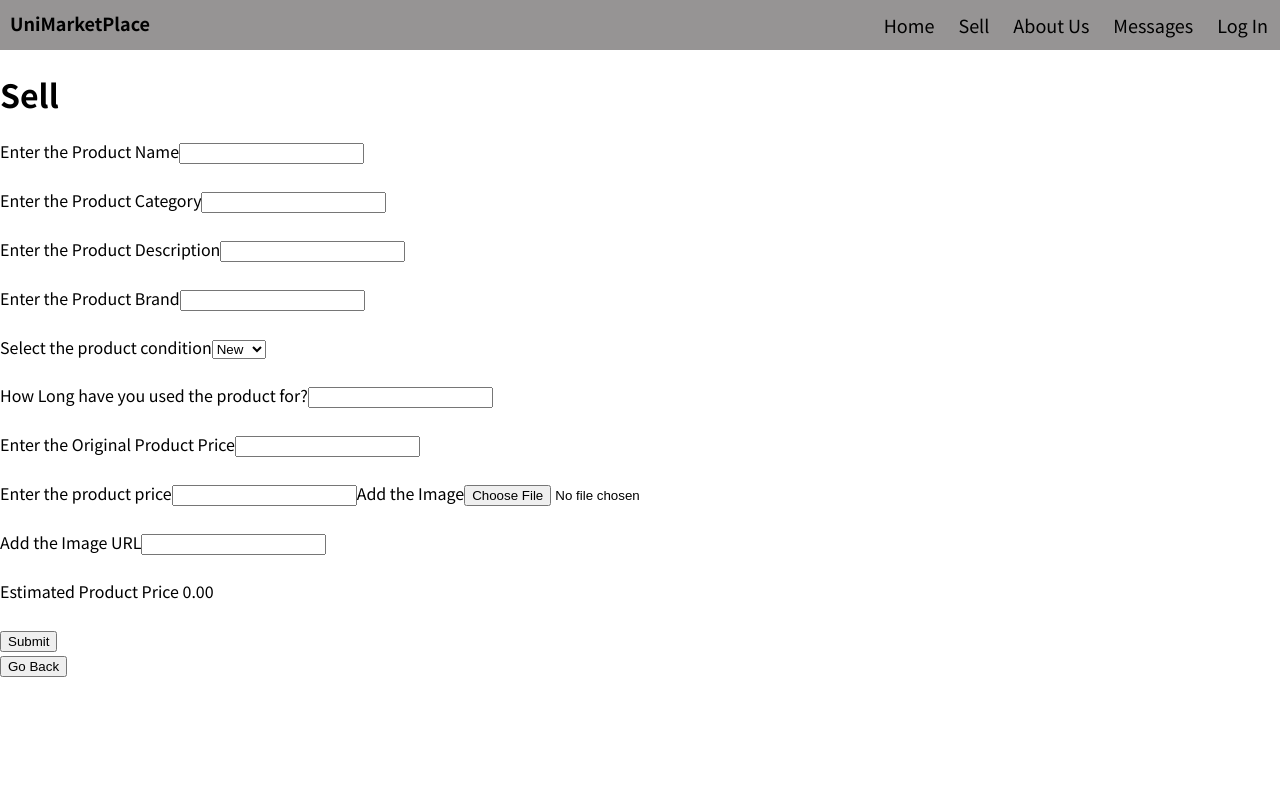
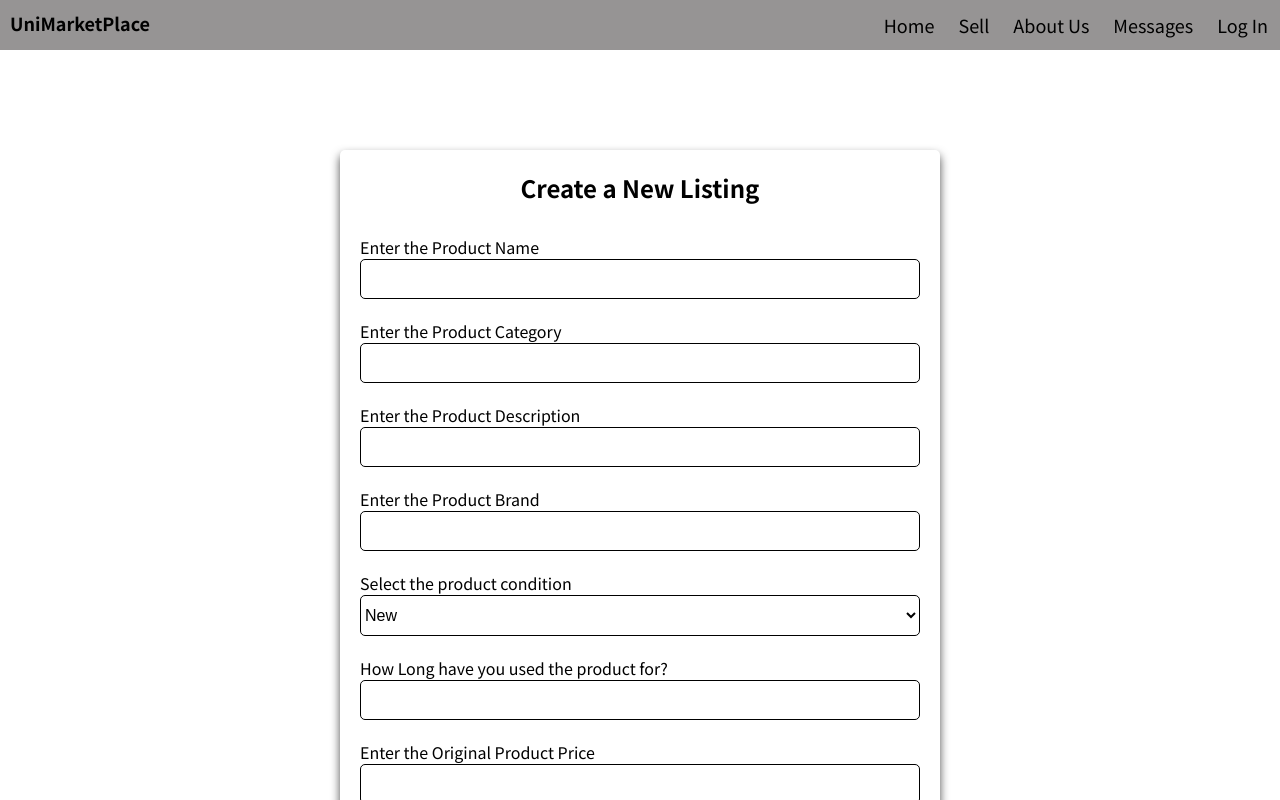
Before and after one commit to rxn233/unimarketplace, a React (Create React App) app in the folder client/: page /createlisting in a window 1280 px wide. Shown: the top 800 px of the page. Built offline with nearby package versions, Linux system fonts and the light colour scheme; no server answers.

Commit message:
css changes

```diff
--- a/client/src/components/Sell/CreateListing.js
+++ b/client/src/components/Sell/CreateListing.js
@@ -1,6 +1,7 @@
 import React, { useEffect, useState } from "react";
 import axios from "axios";
 import { useNavigate } from "react-router";
+import list_style from "./CreateListing.module.css";
 
 function CreateListing() {
   const [userId, setUserId] = useState(localStorage.getItem("user_id"));
@@ -101,9 +102,10 @@ function CreateListing() {
   }
 
   return (
-    <div>
+    <div className={list_style["list-box"]}>
+      <h2>Create a New Listing</h2>
       <form onSubmit={submitHandler}>
-        <h1>Sell</h1>
+        <div className={list_style["list-details"]}>
           <label htmlFor="product_name">Enter the Product Name</label>
           <input
             onChange={productNameHandler}
@@ -112,8 +114,6 @@ function CreateListing() {
             id="product_name"
             required
           />
-        <br />
-        <br />
           <label htmlFor="product_category">Enter the Product Category</label>
           <input
             onChange={productCategoryHandler}
@@ -122,8 +122,6 @@ function CreateListing() {
             id="product_category"
             required
           />
-        <br />
-        <br />
           <label htmlFor="product_description">
             Enter the Product Description
           </label>
@@ -133,8 +131,6 @@ function CreateListing() {
             name="product_description"
             id="product_description"
           />
-        <br />
-        <br />
           <label htmlFor="product_brand">Enter the Product Brand</label>
           <input
             onChange={productBrandHandler}
@@ -143,9 +139,9 @@ function CreateListing() {
             id="product_brand"
             required
           />
-        <br />
-        <br />
-        <label htmlFor="product_condition">Select the product condition</label>
+          <label htmlFor="product_condition">
+            Select the product condition
+          </label>
           <select
             name="product_condition"
             onChange={productConditionHandler}
@@ -154,8 +150,6 @@ function CreateListing() {
             <option value="new">New</option>
             <option value="used">Used</option>
           </select>
-        <br />
-        <br />
           <label htmlFor="product_duration">
             How Long have you used the product for?
           </label>
@@ -164,8 +158,6 @@ function CreateListing() {
             type="number"
             id="product_duration"
           />
-        <br />
-        <br />
           <label htmlFor="original_product_price">
             Enter the Original Product Price
           </label>
@@ -175,7 +167,6 @@ function CreateListing() {
             type="number"
             id="original_product_price"
           />
-        <br /> <br />
           <label htmlFor="product_price">Enter the product price</label>
           <input
             onChange={productPriceHandler}
@@ -189,8 +180,6 @@ function CreateListing() {
             name="product_image"
             id="product_image"
           />
-        <br />
-        <br />
           <label htmlFor="product_image_url">Add the Image URL</label>
           <input
             onChange={productImageURLHandler}
@@ -198,13 +187,12 @@ function CreateListing() {
             name="product_image_url"
             id="product_image_url"
           />
-        <br />
-        <br />
-        <label htmlFor="estimated_price">Estimated Product Price </label>
+          <label htmlFor="estimated_price">
+            <b>Estimated Product Price:</b> £
+          </label>
           {parseFloat(estimatedPrice).toFixed(2)}
-        <br />
-        <br />
           <button type="submit">Submit</button>
+        </div>
       </form>
       <button onClick={backHandler}>Go Back</button>
     </div>
--- /dev/null
+++ b/client/src/components/Sell/CreateListing.module.css
@@ -0,0 +1,74 @@
+.list-box {
+  max-width: 600px;
+  margin: 100px auto;
+  padding: 20px;
+  background-color: #fff;
+  border-radius: 5px;
+  box-shadow: 0 5px 10px rgba(0, 0, 0, 0.7);
+}
+
+.list-box h2 {
+  margin: 0 0 30px;
+  padding: 0;
+  color: #000000;
+  text-align: center;
+}
+
+.list-box label {
+  /* position: absolute; */
+  top: 0;
+  left: 0;
+  padding: 10px 0;
+  font-size: 16px;
+  color: #000000;
+  pointer-events: none;
+  /* transition: 0.5s; */
+}
+
+.list-box input {
+  width: 100%;
+  padding: 10px 0;
+  font-size: 16px;
+  color: #000000;
+  margin-bottom: 20px;
+  border: 1px solid #000000;
+  /* border-bottom: 1px solid #fff; */
+  outline: none;
+  background: transparent;
+  border-radius: 5px;
+}
+
+.list-box select {
+  width: 100%;
+  padding: 10px 0;
+  font-size: 16px;
+  color: #000000;
+  margin-bottom: 20px;
+  border: 1px solid #000000;
+  /* border-bottom: 1px solid #fff; */
+  outline: none;
+  background: transparent;
+  border-radius: 5px;
+}
+
+.list-box button {
+  background: rgba(198, 196, 196, 0.5);
+  position: relative;
+  display: block;
+  padding: 10px 20px;
+  color: #000000;
+  font-size: 16px;
+  text-decoration: none;
+  text-transform: uppercase;
+  overflow: hidden;
+  transition: 0.5s;
+  margin: 20px 20px;
+  letter-spacing: 4px;
+  margin-top: 20px;
+}
+
+.list-box button:hover {
+  background: #5d5d5d;
+  color: #000000;
+  border-radius: 5px;
+}
```
Lines whose indentation alone changed are shown as unchanged.
